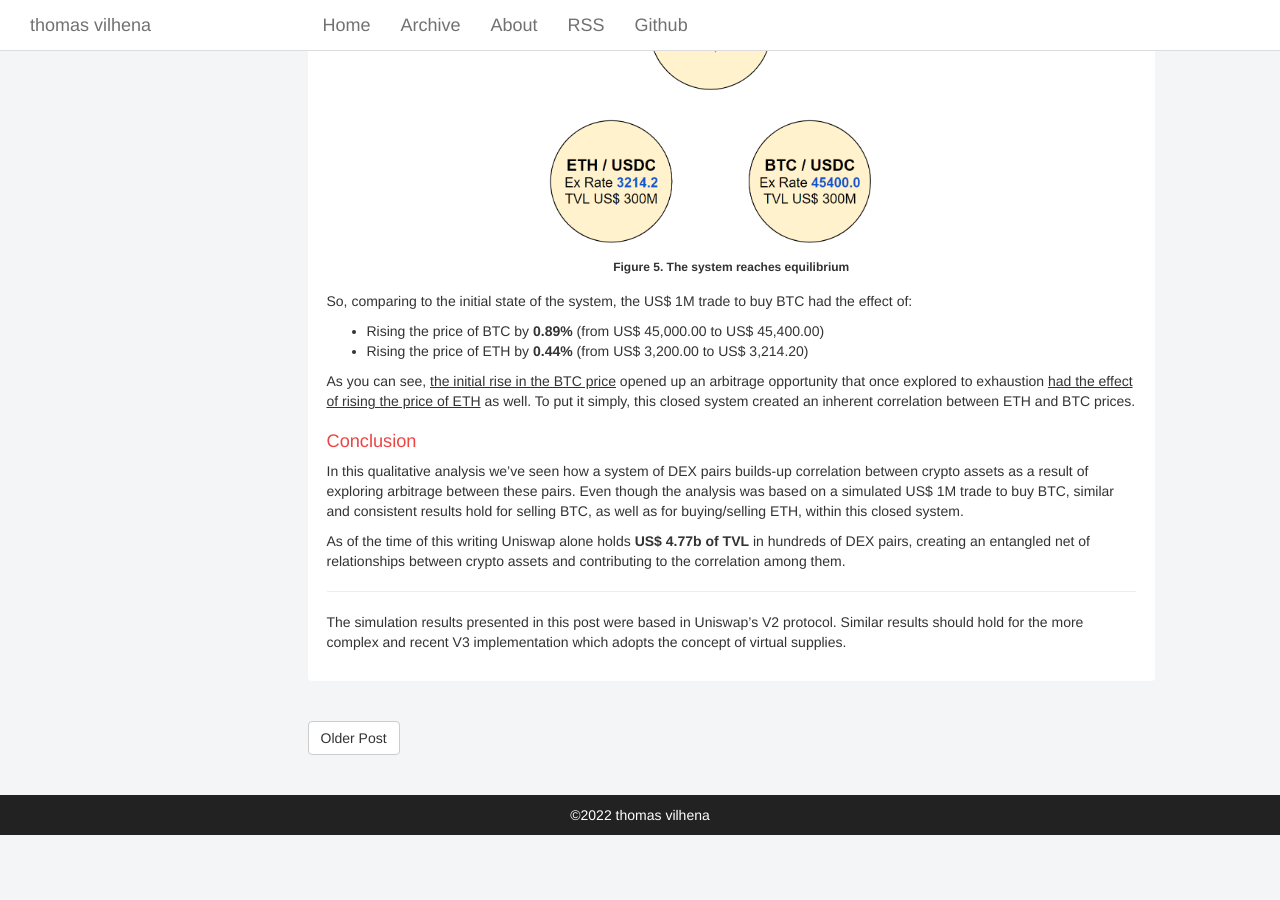
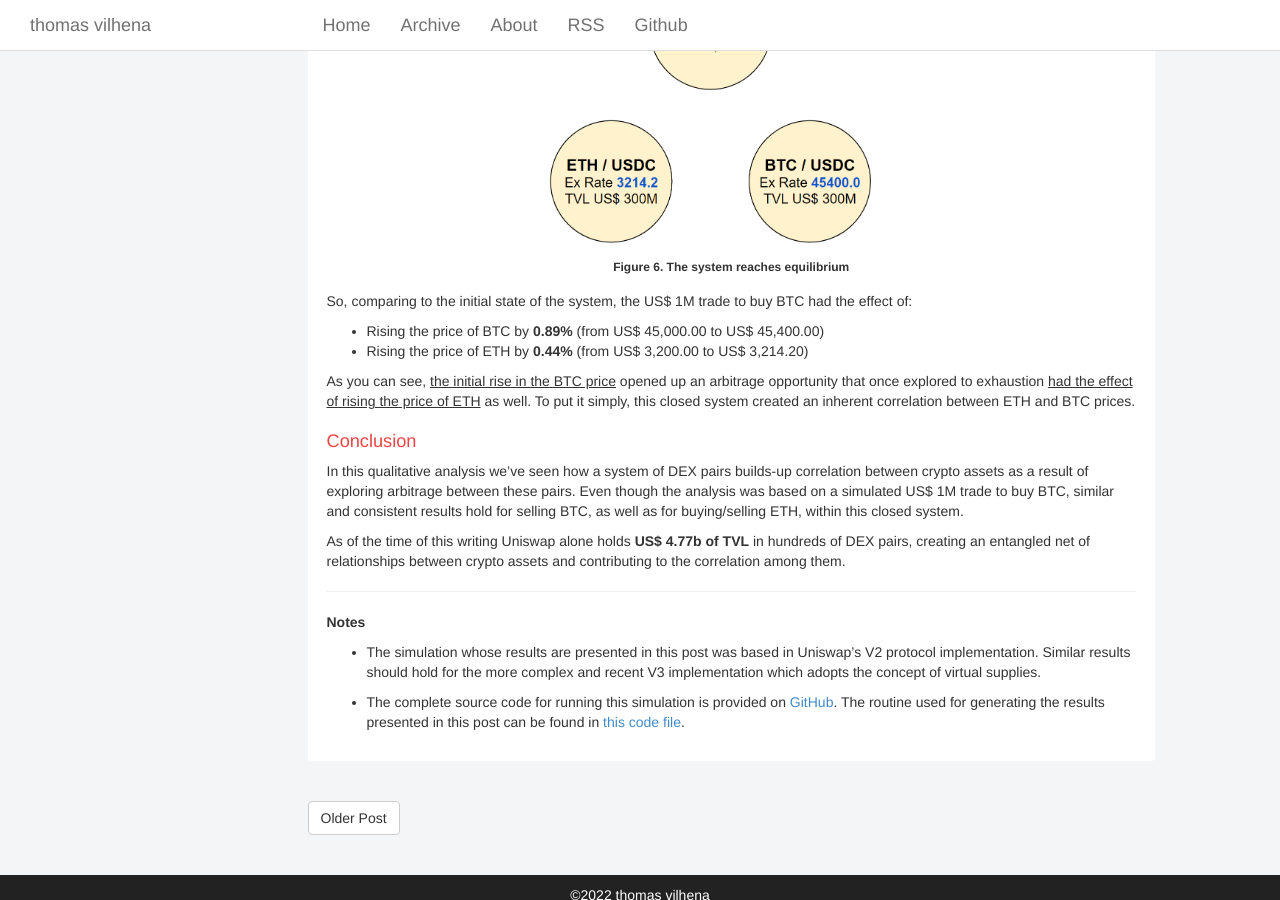
Before and after one commit to TCGV/blog, a Jekyll site: the page built from _posts/2022-04-15-an-inherent-source-of-correlation-in-crypto.md, in a window 1280 px wide and 900 px high, scrolled down 2969 px. Built offline with Jekyll 4.4.1, drawn with Linux system fonts in a browser that asks for light colours; before the commit the page ends 3804 px from its top, so only the background shows below that; some of the changed text lies outside the part shown.

Commit message:
Updating: 2022-04-15-an-inherent-source-of-correlation-in-crypto.md
- Adding link to source code

```diff
--- a/_posts/2022-04-15-an-inherent-source-of-correlation-in-crypto.md
+++ b/_posts/2022-04-15-an-inherent-source-of-correlation-in-crypto.md
@@ -71,7 +71,7 @@ Now let's consider that a trader took advantage of this arbitrage opporutnity to
 
 <p align="center">
   <img style="max-width: 100%; max-height: 280px; margin: 10px 0 10px -40px" src="{{ site.baseurl }}/images/p30/3-pairs-system-equilibrium.png" alt="surface"/>
-  <br><label style="font-size: 12px;">Figure 5. The system reaches equilibrium</label>
+  <br><label style="font-size: 12px;">Figure 6. The system reaches equilibrium</label>
 </p>
 
 So, comparing to the initial state of the system, the US$ 1M trade to buy BTC had the effect of:
@@ -90,4 +90,8 @@ As of the time of this writing Uniswap alone holds <b>US$ 4.77b of TVL</b> in hu
 
 ---
 
-The simulation results presented in this post were based in Uniswap's V2 protocol. Similar results should hold for the more complex and recent V3 implementation which adopts the concept of virtual supplies.
+<b>Notes</b>
+
+* The simulation whose results are presented in this post was based in Uniswap's V2 protocol implementation. Similar results should hold for the more complex and recent V3 implementation which adopts the concept of virtual supplies.
+
+* The complete source code for running this simulation is provided on [GitHub](https://github.com/TCGV/CryptoCorrelation). The routine used for generating the results presented in this post can be found in [this code file](https://github.com/TCGV/CryptoCorrelation/blob/0f23b80e677489ca4997cb2b45a0b8114f1c7fb9/Tcgv.CryptoCorrelation.App/Program.cs).
```
Also changed, not shown: other parts of _posts/2022-04-15-an-inherent-source-of-correlation-in-crypto.md (+1 -1 lines).
